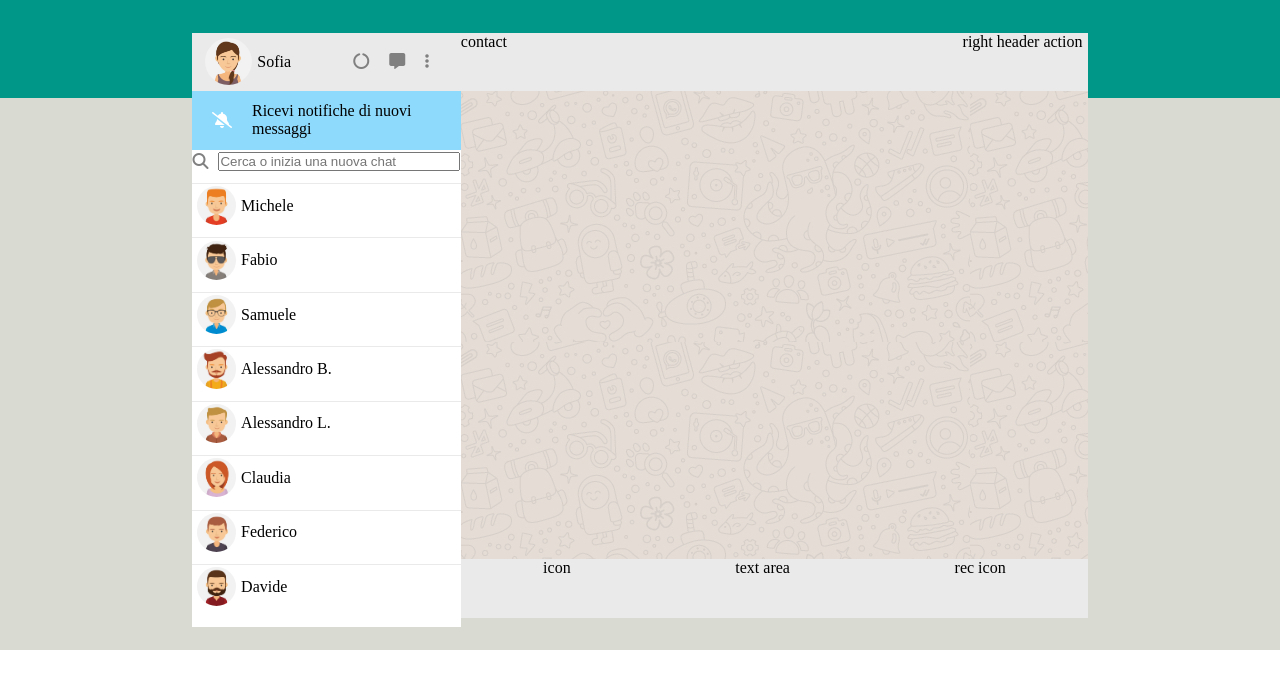
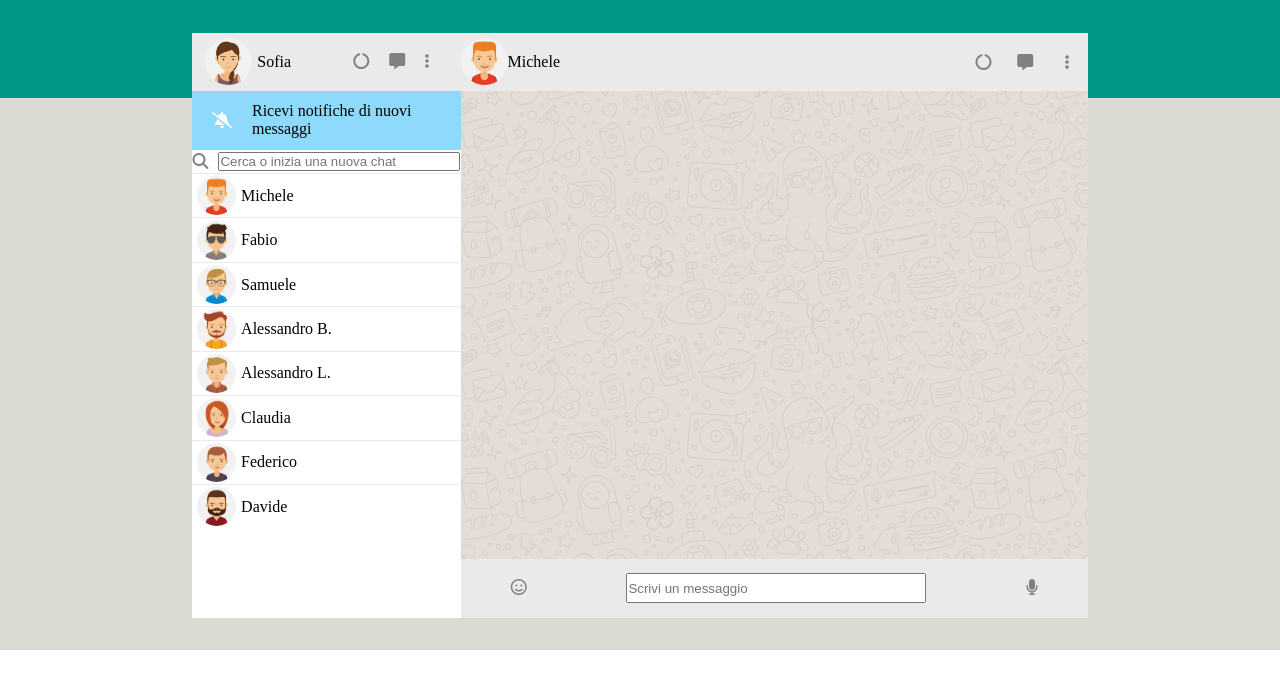
Before and after one commit to Gabr19/vue-boolzapp, a plain HTML site: page index.html in a window 1280 px wide. Drawn offline with nearby package versions, Linux system fonts and the light colour scheme.

Commit message:
right header e footer

```diff
--- a/css/style.css
+++ b/css/style.css
@@ -133,7 +133,6 @@
     display: flex;
     justify-content: flex-start;
     align-items: center;
-    margin: 10px 0px;
 }
 
 .left .main .single-contact > img{
@@ -157,15 +156,35 @@
     background-color: #eaeaea;
 }
 
-.right .contact{
+.right .header .single-contact{
+    min-width: 20%;
     height: 100%;
-    min-width: 20%;
+    display: flex;
+    justify-content: flex-start;
+    align-items: center;
+}
+
+.right .header .single-contact > img{
+    height: 80%;
+    border-radius: 50px;
 }
 
 .right .action{
     height: 100%;
     min-width: 20%;
+    display: flex;
+    justify-content: space-around;
+    align-items: center;
 }
+
+.right .header .action > div{
+    width: 100%;
+    color: gray;
+    display: flex;
+    justify-content: space-around;
+}
+
+/* RIGHT MAIN */
 
 .right .main{
     width: 100%;
@@ -174,10 +193,39 @@
 
 }
 
+
+/* RIGHT FOOTER */
+
 .right .footer{
     height: 10%;
     width: 100%;
     display: flex;
     justify-content: space-around;
+    align-items: center;
     background-color: #eaeaea;
 }
+
+.right .footer .text-area{
+    height: 10%;
+    width: 300px;
+    display: flex;
+    justify-content: space-around;
+    align-items: center;
+    background-color: #eaeaea;
+}
+
+.right .footer .emoticons-icon > i{
+   color: gray;
+
+ }
+
+.right .footer #text-area{
+   width: 100%;
+   height: 30px;
+
+}
+
+.right .footer .rec-icon > i{
+    color: gray;
+
+  }
--- a/index.html
+++ b/index.html
@@ -87,11 +87,20 @@
 
             <div class="right">
                 <div class="header">
-                    <div class="contact">
-                        contact
+                    <div class="single-contact">
+                        <img src="img/avatar_1.jpg" alt="">
+                        Michele
                     </div>
                     <div class="action">
-                       right header action
+                        <div>
+                            <i class="fa-solid fa-circle-notch"></i>
+                        </div>
+                        <div>
+                            <i class="fa-solid fa-message"></i>
+                        </div>
+                        <div>
+                            <i class="fa-solid fa-ellipsis-vertical"></i>
+                        </div>
                     </div>
                 </div>
 
@@ -101,13 +110,13 @@
 
                 <div class="footer">
                     <div class="emoticons-icon">
-                        icon
+                        <i class="fa-regular fa-face-smile"></i>
                     </div>
                     <div class="text-area">
-                        text area
+                        <input type="search" id="text-area" class="form-control" placeholder="Scrivi un messaggio" aria-label="Search" />
                     </div>
                     <div class="rec-icon">
-                        rec icon
+                        <i class="fa-solid fa-microphone"></i>
                     </div>
                 </div>
 
```
